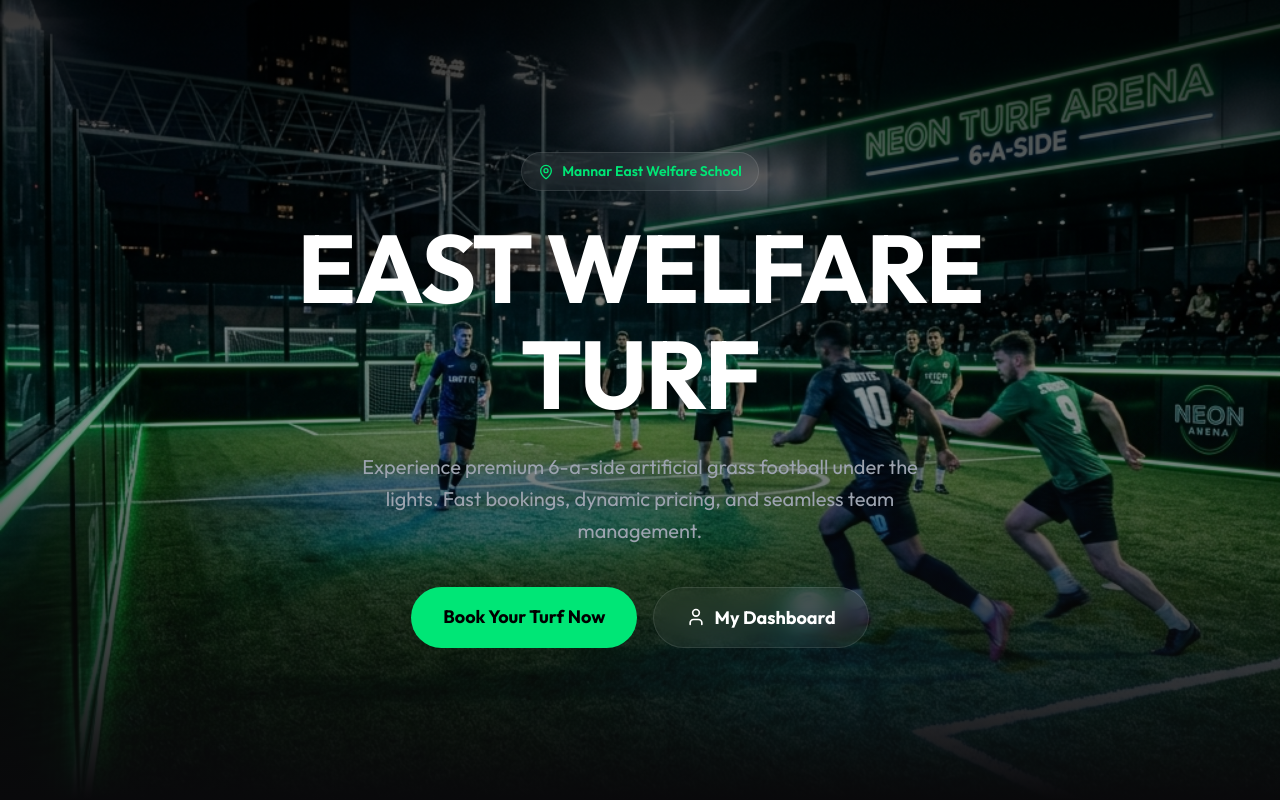
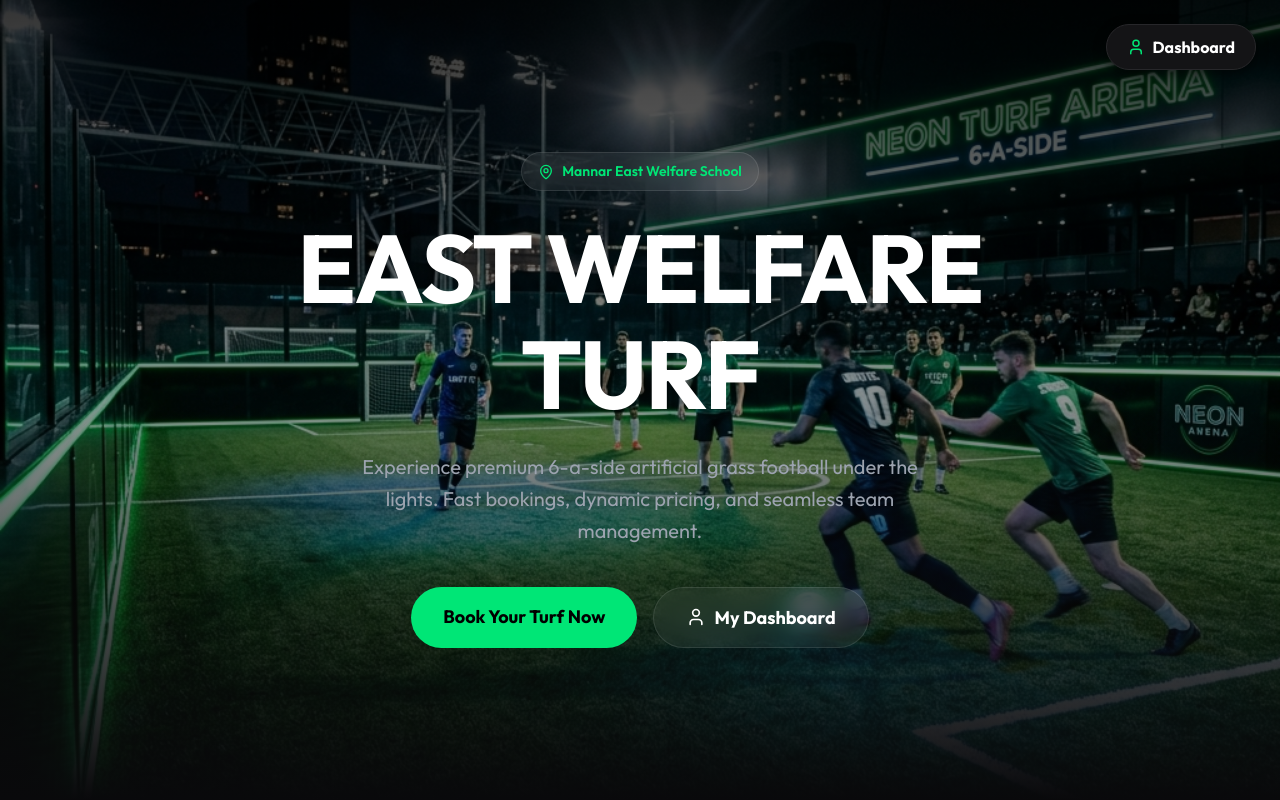
Before and after one commit to sreedevrajendran/TurfManagementSystem, a Next.js app: page / in a window 1280 px wide. Shown: the top 800 px of the page. Built offline with nearby package versions, Linux system fonts and the light colour scheme; no server answers; sample sign-in values are in the browser's storage.

Commit message:
feat: separate admin login url and add user dashboard navbar

```diff
--- a/src/app/layout.tsx
+++ b/src/app/layout.tsx
@@ -1,6 +1,7 @@
 import type { Metadata } from "next";
 import "./globals.css";
 import { Providers } from "./providers";
+import Navbar from "@/components/Navbar";
 
 export const metadata: Metadata = {
   title: "EAST WELFARE TURF | Premium 6-a-Side Football",
@@ -16,6 +17,7 @@
     <html lang="en">
       <body>
         <Providers>
+          <Navbar />
           {children}
         </Providers>
       </body>
--- a/src/app/page.tsx
+++ b/src/app/page.tsx
@@ -56,11 +56,11 @@
             </Link>
 
             {session ? (
-              <Link href="/dues" className={styles.ghostButton}>
+              <Link href="/dashboard" className={styles.ghostButton}>
                  <User size={20} style={{ marginRight: 8 }} /> My Dashboard
               </Link>
             ) : (
-              <button onClick={() => signIn("google")} className={styles.googleButton}>
+              <button onClick={() => signIn("google", { callbackUrl: "/dashboard" })} className={styles.googleButton}>
                  <LogIn size={20} style={{ marginRight: 8 }} /> Sign In with Google
               </button>
             )}
--- /dev/null
+++ b/src/components/Navbar.tsx
@@ -0,0 +1,42 @@
+"use client";
+
+import Link from "next/link";
+import { useSession } from "next-auth/react";
+import { User, LogIn } from "lucide-react";
+import { usePathname } from "next/navigation";
+
+export default function Navbar() {
+  const { data: session } = useSession();
+  const pathname = usePathname();
+
+  // Don't show floating nav on the dashboard itself or admin pages to avoid clutter
+  if (pathname === "/dashboard" || pathname.startsWith("/admin")) {
+    return null;
+  }
+
+  return (
+    <div style={{ position: "fixed", top: "24px", right: "24px", zIndex: 50 }}>
+      {session ? (
+        <Link
+          href="/dashboard"
+          style={{
+            display: "flex",
+            alignItems: "center",
+            gap: "8px",
+            background: "var(--bg-surface)",
+            color: "#fff",
+            padding: "10px 20px",
+            borderRadius: "99px",
+            textDecoration: "none",
+            fontWeight: "bold",
+            border: "1px solid var(--border-color)",
+            boxShadow: "0 4px 12px rgba(0,0,0,0.5)",
+            backdropFilter: "blur(10px)"
+          }}
+        >
+          <User size={18} color="var(--primary-accent)" /> Dashboard
+        </Link>
+      ) : null}
+    </div>
+  );
+}
--- a/src/lib/auth.ts
+++ b/src/lib/auth.ts
@@ -41,7 +41,4 @@
       return session;
     }
   },
-  pages: {
-    signIn: '/login',
-  }
 };
--- a/src/proxy.ts
+++ b/src/proxy.ts
@@ -10,8 +10,8 @@
       secret: process.env.NEXTAUTH_SECRET,
     });
 
-    if (!token) {
-      const loginUrl = new URL("/login", request.url);
+    if (!token || token.role !== "ADMIN") {
+      const loginUrl = new URL("/admin-login", request.url);
       return NextResponse.redirect(loginUrl);
     }
   }
```
Also changed, not shown: src/app/admin-login/page.module.css (renamed from src/app/login/page.module.css), src/app/admin-login/page.tsx (renamed from src/app/login/page.tsx), src/app/dashboard/page.module.css (renamed from src/app/dues/page.module.css), src/app/dashboard/page.tsx (renamed from src/app/dues/page.tsx), 1 other file (tests, documents, lock files or other folders).
